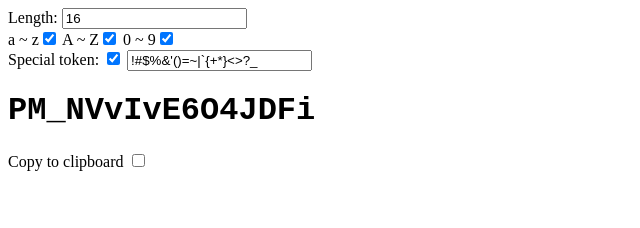
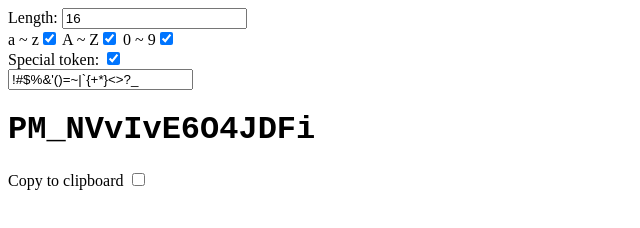
Before and after one commit to ihasq/passcore, a plain HTML site: page index.html in a window 1280 px wide. Shown: the whole page, without its empty margins (0-640 px from the left). Drawn offline with Linux system fonts and the light colour scheme.

Commit message:
Add files via upload

```diff
--- a/index.html
+++ b/index.html
@@ -15,14 +15,14 @@
 		</style>
 	</head>
 	<body>
+		<label>Length: <input id="token-length" type="number" value="16"/></label><br>
 		<div id="token-config">
-			<label>Length: <input id="token-length" type="number" value="16"/></label><br>
 			<label>a ~ z<input type="checkbox" id="token-lowercase" checked/></label>
 			<label>A ~ Z<input type="checkbox" id="token-uppercase" checked/></label>
 			<label>0 ~ 9<input type="checkbox" id="token-number"  checked/></label><br>
 			<label>Special token: <input type="checkbox" id="token-special" checked/></label>
-			<input type="text" id="token-special-list" value="!#$%&'()=~|`{+*}<>?_"/>
 		</div>
+		<input type="text" id="token-special-list" value="!#$%&'()=~|`{+*}<>?_"/>
 		<h1 id="out"></h1>
 		<label>Copy to clipboard <input type="checkbox" id="copy-to-clipboard"/></label>
 		<script>
@@ -97,7 +97,7 @@
 								navigator.clipboard.writeText(result);
 							}
 						}
-					}
+					};
 
 				})()
 
@@ -108,8 +108,8 @@
 					$`#token-special-list`.hidden = !$`#token-special`.checked
 				}, { passive: true });
 
-				$`#token-length`.addEventListener('keydown', () => setTimeout(setPass), { passive: true });
-				$`#token-special-list`.addEventListener('keydown', () => setTimeout(setPass), { passive: true });
+				$`#token-length`.addEventListener('input', () => setTimeout(setPass), { passive: true });
+				$`#token-special-list`.addEventListener('input', () => setTimeout(setPass), { passive: true });
 
 				window.onload = setPass;
 
```
